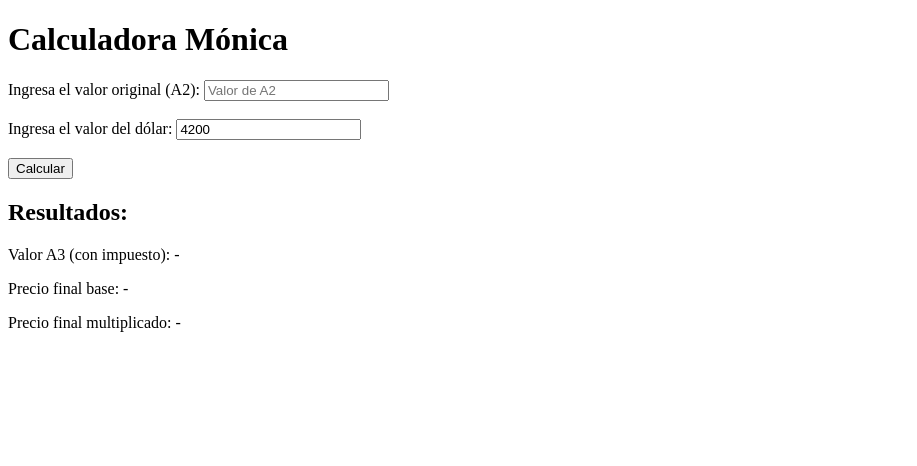
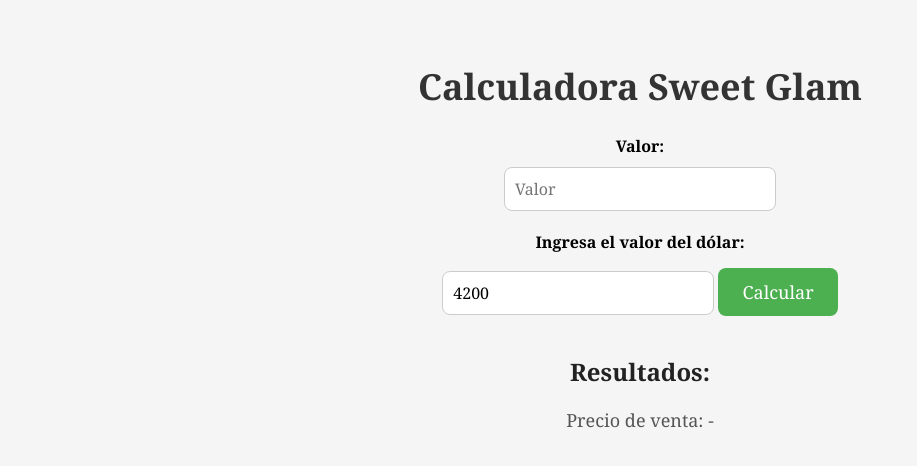
Before and after one commit to ctatyarrieta/calculadora-monica, a plain HTML site: page index.html in a window 1280 px wide. Shown: the whole page, without its empty margins (0-917 px from the left). Drawn offline with Linux system fonts and the light colour scheme.

Commit message:
Add files via upload

```diff
--- a/index.html
+++ b/index.html
@@ -4,25 +4,74 @@
 <head>
   <meta charset="UTF-8">
   <meta name="viewport" content="width=device-width, initial-scale=1.0">
-  <title>Calculadora Mónica</title>
+  <title>Calculadora Sweet Glam</title>
+  <style>
+    body {
+      font-family: 'Georgia', serif;
+      background-color: #f5f5f5;
+      text-align: center;
+      padding: 30px;
+    }
+    h1 {
+      color: #333;
+      font-family: 'Georgia', serif;
+      font-size: 36px;
+    }
+    label {
+      font-weight: bold;
+      margin-top: 10px;
+      display: block;
+      font-family: 'Georgia', serif;
+    }
+    input[type="number"] {
+      padding: 10px;
+      margin: 10px 0;
+      width: 250px;
+      font-size: 16px;
+      border: 1px solid #ccc;
+      border-radius: 8px;
+      font-family: 'Georgia', serif;
+    }
+    button {
+      padding: 12px 24px;
+      font-size: 18px;
+      background-color: #4CAF50;
+      color: white;
+      border: none;
+      border-radius: 8px;
+      cursor: pointer;
+      margin-top: 15px;
+      font-family: 'Georgia', serif;
+    }
+    button:hover {
+      background-color: #45a049;
+    }
+    h2 {
+      margin-top: 30px;
+      color: #222;
+      font-family: 'Georgia', serif;
+    }
+    p {
+      font-size: 18px;
+      color: #555;
+      margin: 8px 0;
+      font-family: 'Georgia', serif;
+    }
+  </style>
 </head>
 <body>
-  <h1>Calculadora Mónica</h1>
+  <h1>Calculadora Sweet Glam</h1>
 
-  <label for="valor">Ingresa el valor original (A2):</label>
-  <input type="number" id="valor" placeholder="Valor de A2">
-  <br><br>
+  <label for="valor">Valor:</label>
+  <input type="number" id="valor" placeholder="Valor">
 
   <label for="dolar">Ingresa el valor del dólar:</label>
   <input type="number" id="dolar" placeholder="4200" value="4200">
-  <br><br>
 
   <button onclick="calcular()">Calcular</button>
 
   <h2>Resultados:</h2>
-  <p id="valorA3">Valor A3 (con impuesto): -</p>
-  <p id="resultadoFinal">Precio final base: -</p>
-  <p id="resultadoMultiplicado">Precio final multiplicado: -</p>
+  <p id="resultadoMultiplicado">Precio de venta: -</p>
 
   <script>
     function calcular() {
@@ -30,9 +79,7 @@
       const dolar = parseFloat(document.getElementById('dolar').value);
 
       if (isNaN(A2) || isNaN(dolar)) {
-        document.getElementById('valorA3').innerText = "Por favor, ingresa números válidos.";
-        document.getElementById('resultadoFinal').innerText = "";
-        document.getElementById('resultadoMultiplicado').innerText = "";
+        document.getElementById('resultadoMultiplicado').innerText = "Por favor, ingresa números válidos.";
         return;
       }
 
@@ -43,7 +90,6 @@
       const porcentajeExtra = 1.25;
 
       const A3 = A2 * (1 + impuesto);
-      document.getElementById('valorA3').innerText = `Valor A3 (con impuesto): ${A3.toFixed(2)}`;
 
       let resultado;
       if (A3 <= 200) {
@@ -56,10 +102,10 @@
         resultado = A3 * porcentajeExtra;
       }
 
-      document.getElementById('resultadoFinal').innerText = `Precio final base: ${resultado.toFixed(2)}`;
+      let resultadoMultiplicado = resultado * dolar;
+      resultadoMultiplicado = Math.ceil(resultadoMultiplicado / 10000) * 10000;
 
-      const resultadoMultiplicado = resultado * dolar;
-      document.getElementById('resultadoMultiplicado').innerText = `Precio final multiplicado: ${resultadoMultiplicado.toFixed(2)}`;
+      document.getElementById('resultadoMultiplicado').innerText = `Precio de venta: ${resultadoMultiplicado}`;
     }
   </script>
 </body>
```
